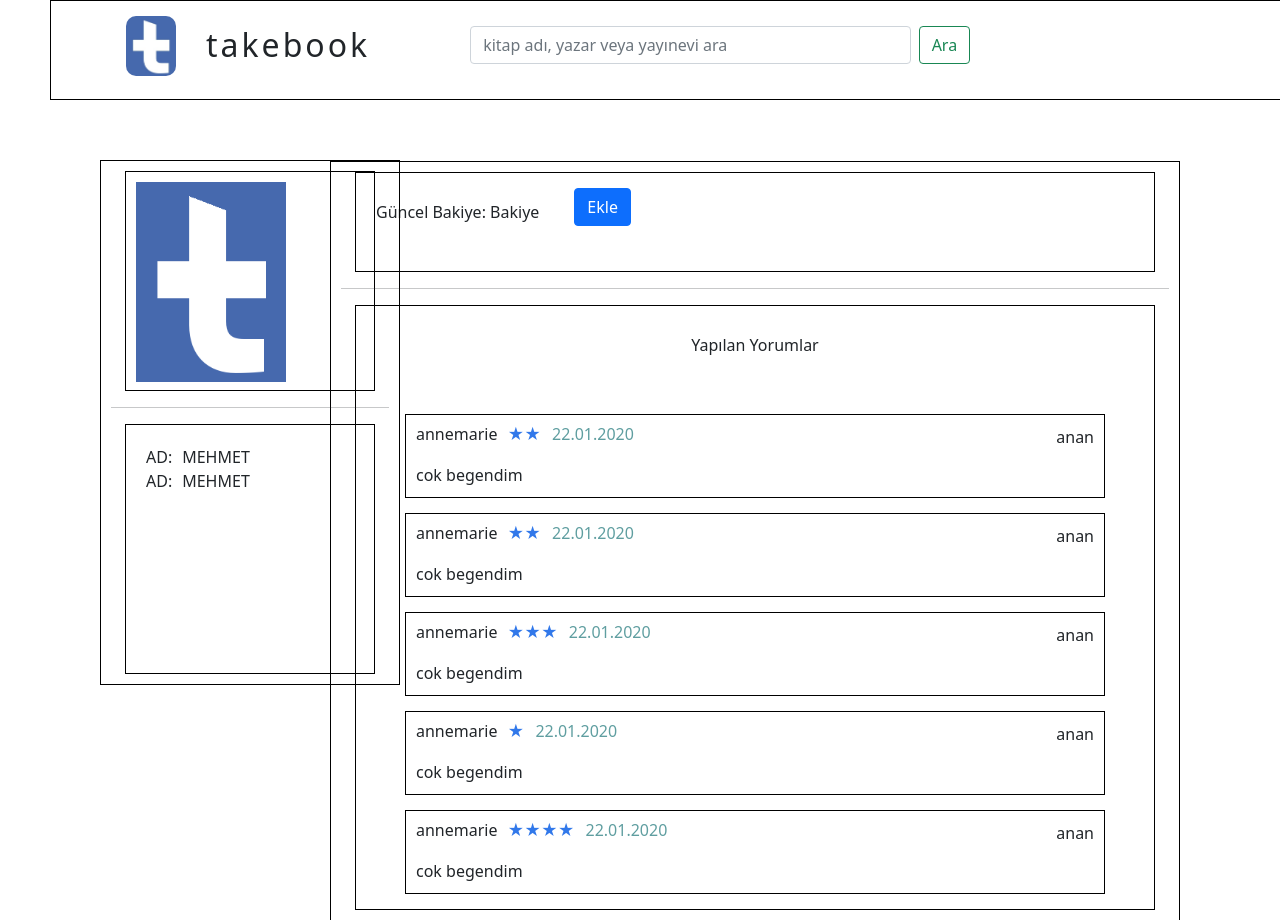
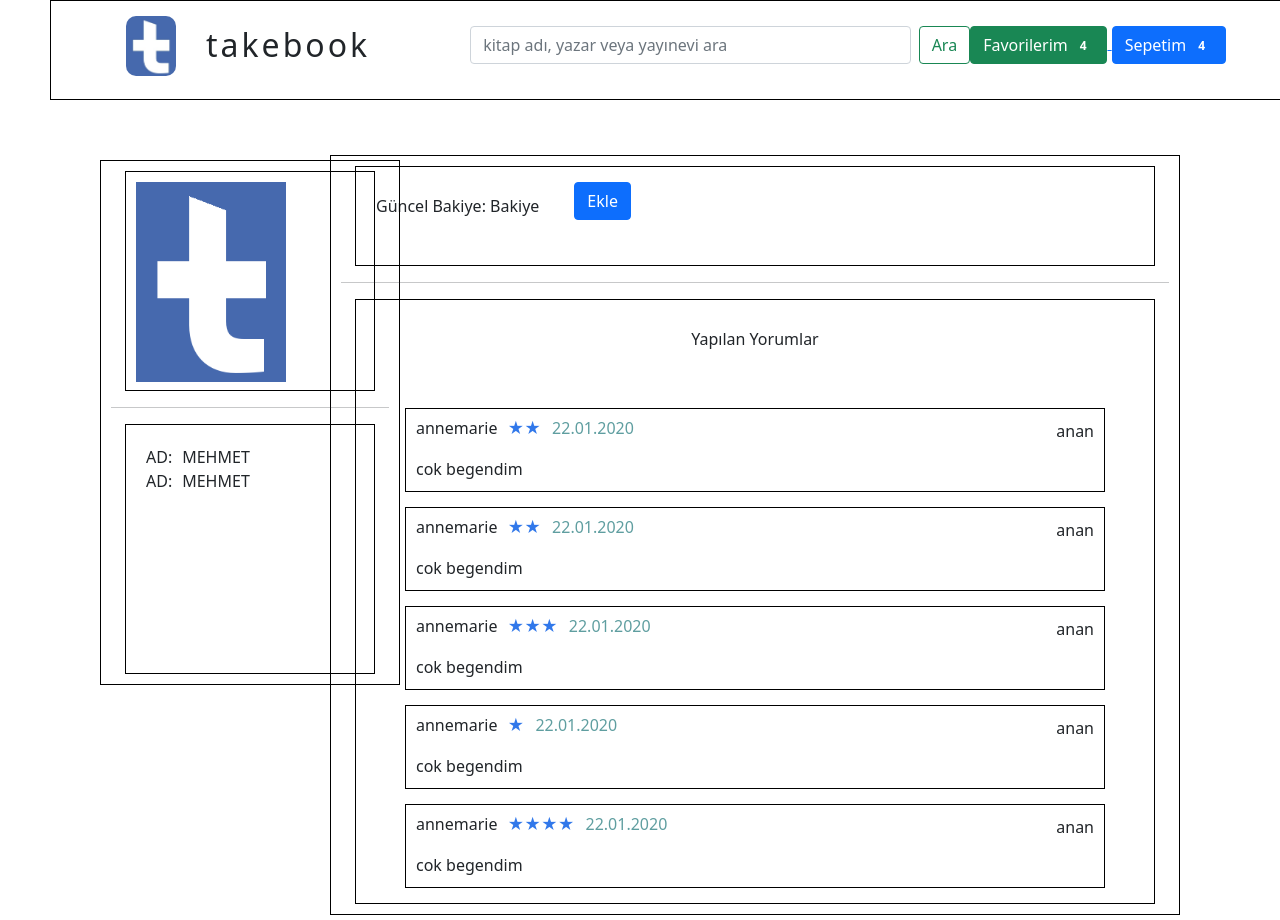
Before and after one commit to bahadircakir/2021_Fall_Bil372_takebook, a Flask app: template templates/kullanici.html in a window 1280 px wide; the page is wider, and only the part inside the window is pictured. Shown: the top 920 px of that part. Run offline with Flask 2, Linux system fonts and the light colour scheme; the template is opened without the code that fills it, so the values that code supplies are empty; some libraries are stand-ins or nearby versions.

Commit message:
button added

```diff
--- a/templates/kullanici.html
+++ b/templates/kullanici.html
@@ -19,6 +19,16 @@
             <input class="form-control me-2" type="search" placeholder="kitap adı, yazar veya yayınevi ara" aria-label="Search">
             <button class="sepet btn btn-outline-success" type="submit">Ara</button>
         </form>
+        <a href="/">
+            <button type="button" class="favori btn btn-success">
+              Favorilerim <span class="fb badge badge-light">4</span>
+          </button>
+          </a>
+          <a href="/">
+            <button type="button" class="sepet btn btn-primary">
+              Sepetim <span class="sb badge badge-light">4</span>
+          </button>
+          </a>
     </div>
 
     <div class="kullanici">
```
